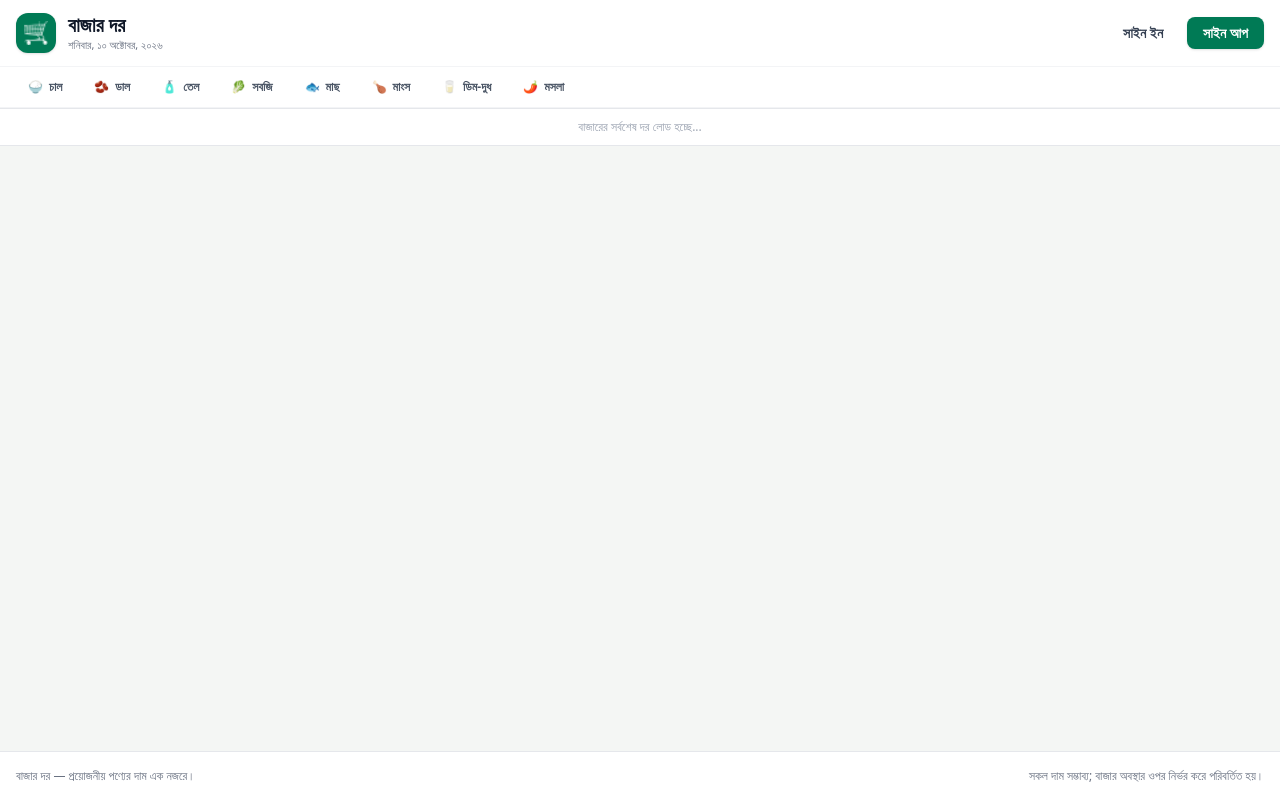
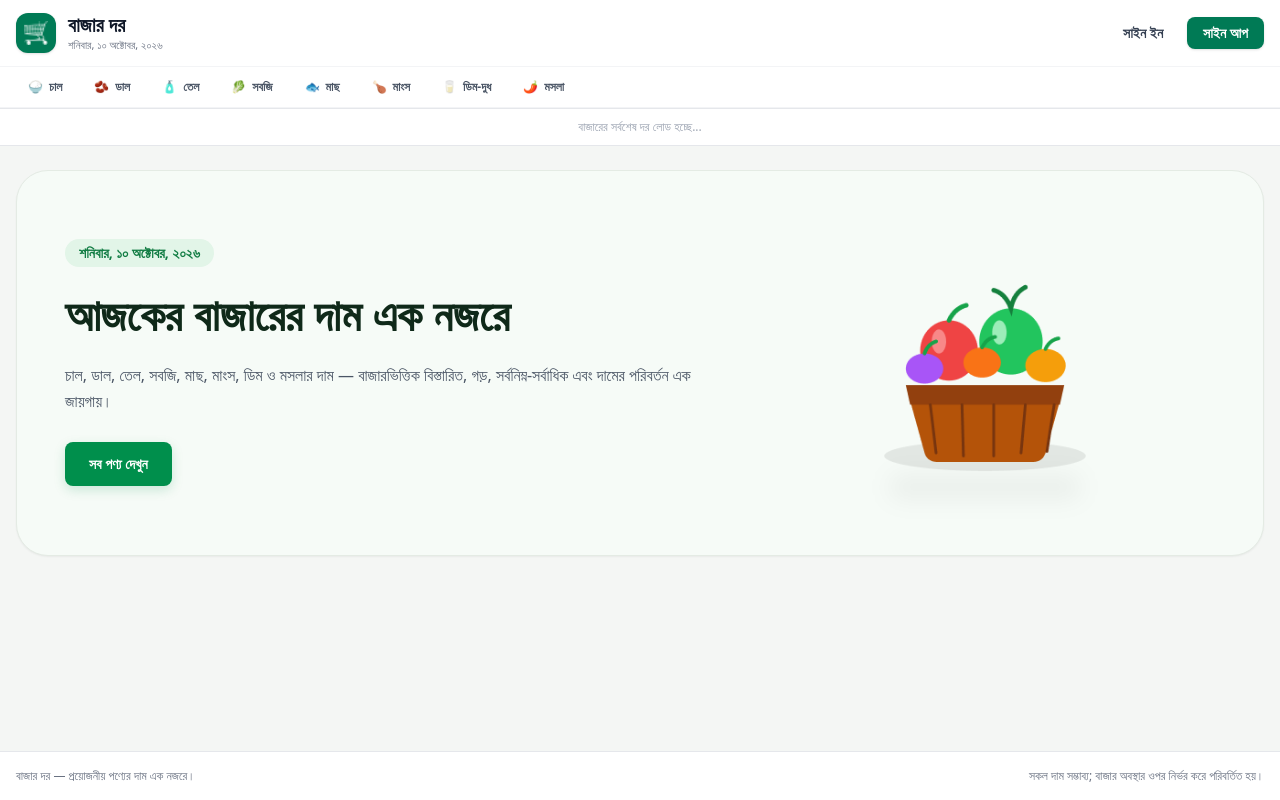
Before and after one commit to limon-hasan/Frontend-project-with-Authentication-Bazar-Dor-, a Next.js app: page / in a window 1280 px wide. Built offline with nearby package versions, Linux system fonts and the light colour scheme; no server answers.

Commit message:
update hero section fully and fixed the issue of server pre rendering next js of dynamic date showing

```diff
--- a/src/app/page.tsx
+++ b/src/app/page.tsx
@@ -1,8 +1,10 @@
+import Hero from "@/components/Hero";
 import Marquee from "@/components/Marquee";
 
 export default function Home() {
   return (
     <div>
+      <Hero />
     </div>
   );
 }
--- /dev/null
+++ b/src/components/Hero.tsx
@@ -0,0 +1,67 @@
+"use client";
+
+import { useEffect, useState } from "react";
+import Image from "next/image";
+
+export default function Hero() {
+  const [currentDate, setCurrentDate] = useState<string>("");
+
+  useEffect(() => {
+    const timer = setTimeout(() => {
+      const today = new Date();
+      const formatted = today.toLocaleDateString("bn-BD", {
+        weekday: "long",
+        day: "numeric",
+        month: "long",
+        year: "numeric",
+      });
+      setCurrentDate(formatted);
+    }, 0);
+
+    return () => clearTimeout(timer);
+  }, []);
+
+  return (
+    <section className="bg-[#f6fbf7] border border-[#e4ebe4] rounded-[32px] p-6 sm:p-10 md:p-12 my-6 shadow-xs overflow-hidden relative">
+      <div className="flex flex-col-reverse md:flex-row items-center justify-between gap-8 md:gap-4">
+        <div className="flex-1 space-y-5 text-center md:text-left">
+          <div className="inline-block bg-[#e2f5e8] text-[#117c43] text-xs sm:text-sm font-bold px-3.5 py-1 rounded-full">
+            {currentDate || "শনিবার, ১০ অক্টোবর, ২০২৬"}
+          </div>
+
+          <h1 className="text-3xl sm:text-4xl lg:text-[44px] font-black text-[#0f2919] leading-tight select-none">
+            আজকের বাজারের দাম এক নজরে
+          </h1>
+
+          <p className="text-gray-600 text-sm sm:text-base max-w-2xl leading-relaxed">
+            চাল, ডাল, তেল, সবজি, মাছ, মাংস, ডিম ও মসলার দাম — বাজারভিত্তিক
+            বিস্তারিত, গড়, সর্বনিম্ন-সর্বাধিক এবং দামের পরিবর্তন এক জায়গায়।
+          </p>
+
+          <div className="pt-2">
+            <a
+              href="#sob-ponno"
+              className="inline-block bg-[#008f4c] hover:bg-[#007a41] text-white font-bold text-sm px-6 py-3 rounded-lg shadow-[0_4px_12px_rgba(0,143,76,0.18)] hover:shadow-[0_6px_16px_rgba(0,143,76,0.25)] transition-all"
+            >
+              সব পণ্য দেখুন
+            </a>
+          </div>
+        </div>
+
+        <div className="w-full md:w-[40%] flex justify-center items-center relative">
+          <div className="absolute bottom-2 w-48 h-6 bg-black/5 blur-md rounded-full" />
+
+          <div className="relative w-48 h-48 sm:w-64 sm:h-64 md:w-72 md:h-72 select-none">
+            <Image
+              src="/bazar-hero.png"
+              alt="বাজারের পণ্য ও সবজি ঝুড়ি"
+              fill
+              priority
+              className="object-contain"
+            />
+          </div>
+        </div>
+      </div>
+    </section>
+  );
+}
```
